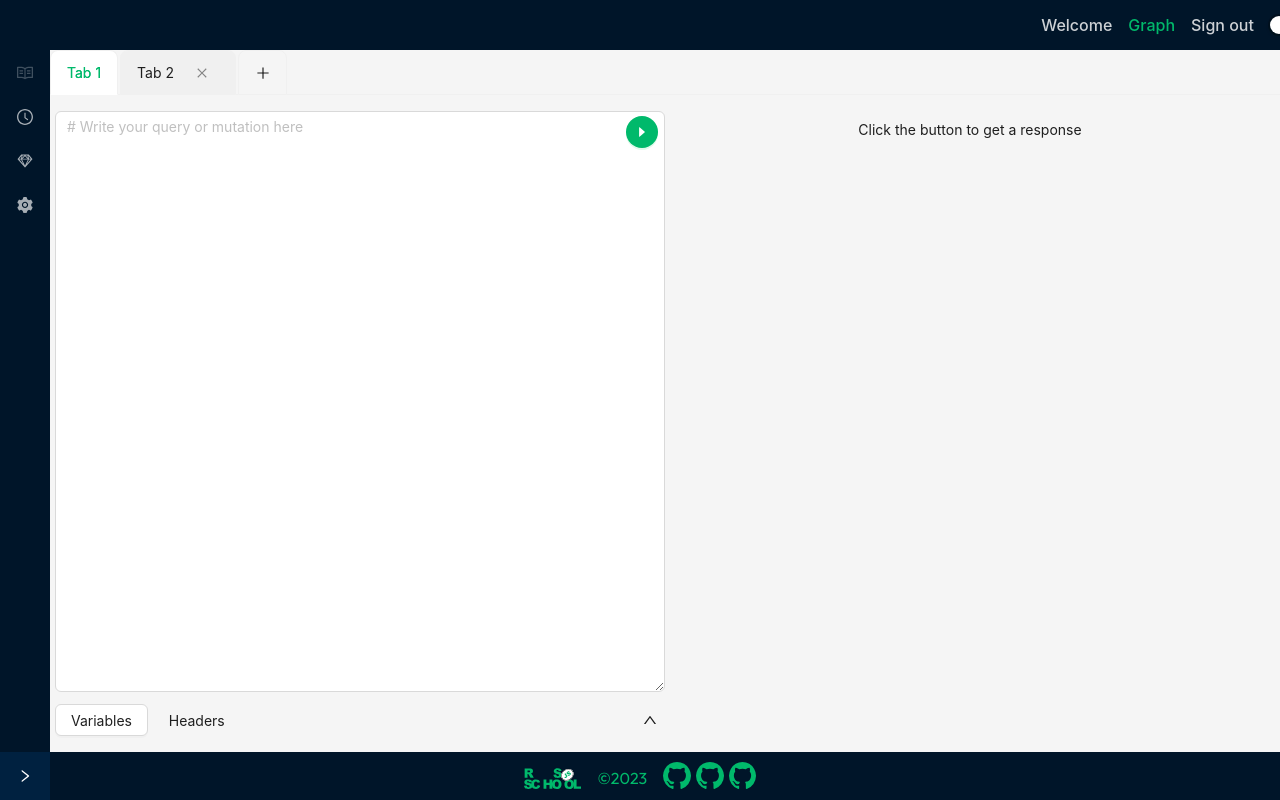
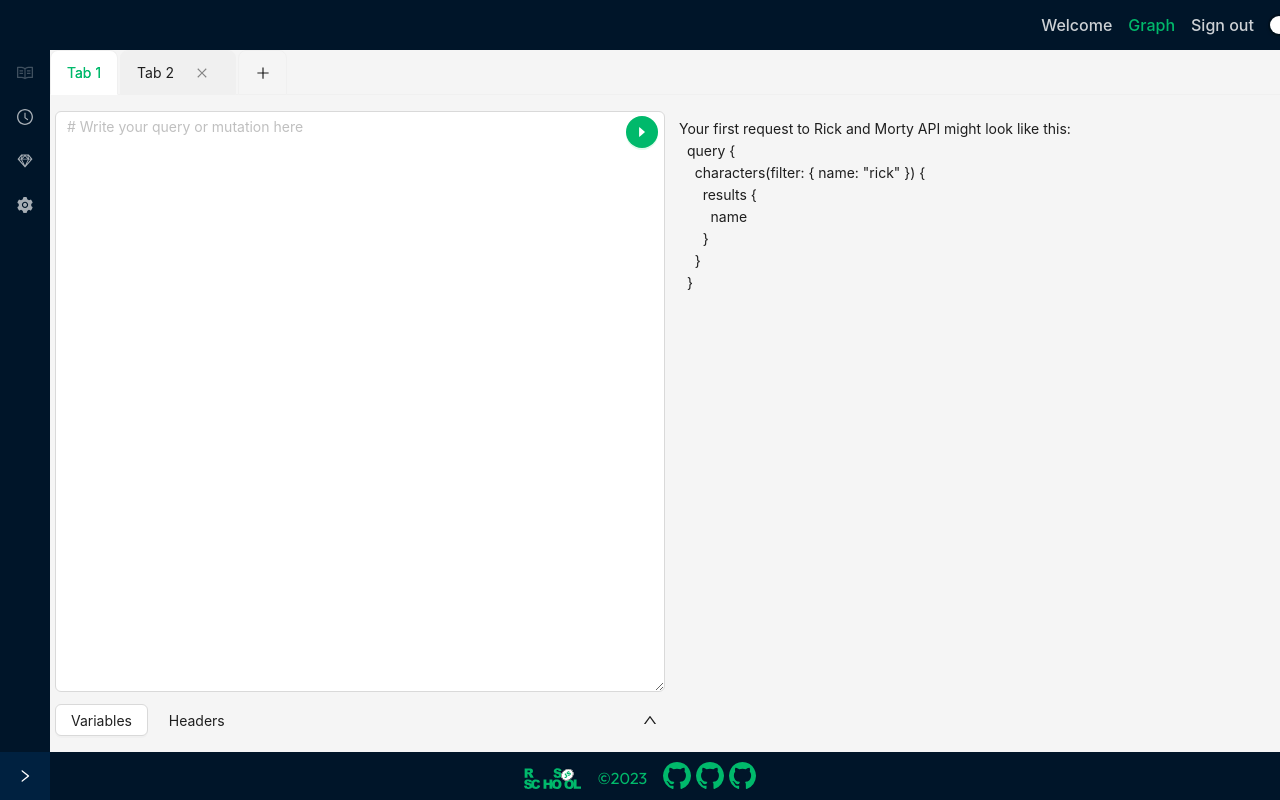
Before and after one commit to JanaAhurtsova/graphiql-app, a React (Vite) app in the folder GraphQL/: page /graph in a window 1280 px wide. Shown: the top 800 px of the page. Built offline with nearby package versions, Linux system fonts and the light colour scheme; no server answers; sample sign-in values are in the browser's storage.

Commit message:
fix: response placeholder

```diff
--- a/GraphQL/src/assets/json/localization.json
+++ b/GraphQL/src/assets/json/localization.json
@@ -15,8 +15,7 @@
     "placeholderQuery": "# Write your query or mutation here",
     "placeholderVariables": "# Enter variables",
     "placeholderHeaders": "# Enter headers",
-    "placeholderResponse": "Click the button to get a response",
-    "buttonOk": "Ok",
+    "placeholderResponse": "Your first request to Rick and Morty API might look like this:",
     "buttonCancel": "Cancel",
     "unknownError": "Unknown Error",
     "error": "Error",
@@ -62,7 +61,7 @@
     "placeholderQuery": "# Напишите здесь свой запрос или мутацию",
     "placeholderVariables": "# Введите переменные",
     "placeholderHeaders": "# Введите заголовки",
-    "placeholderResponse": "Нажмите на кнопку для выполнения запроса",
+    "placeholderResponse": "Ваш первый запрос на API Рик и Морти может выглядить так:",
     "buttonOk": "Ok",
     "buttonCancel": "Отмена",
     "unknownError": "Неизвестная ошибка",
--- a/GraphQL/src/components/editor/Editor.module.scss
+++ b/GraphQL/src/components/editor/Editor.module.scss
@@ -54,6 +54,7 @@
   tab-size: 4;
   white-space: pre-wrap;
   margin: 0;
+  padding: 3px 7px;
   font-family: -apple-system, BlinkMacSystemFont ,'Segoe UI', Roboto ,'Helvetica Neue', Arial , 'Noto Sans', sans-serif;
 }
 
--- a/GraphQL/src/components/editor/Editor.tsx
+++ b/GraphQL/src/components/editor/Editor.tsx
@@ -10,6 +10,15 @@
 import langJSON from 'assets/json/localization.json';
 import { useSetFontSize } from '@/hooks/reduxHooks';
 import styles from './Editor.module.scss';
+
+const request = `
+  query {
+    characters(filter: { name: "rick" }) {
+      results {
+        name
+      }
+    }
+  }`;
 
 export const Editor = () => {
   const { lang } = useGetLocalization();
@@ -99,7 +108,10 @@
           <pre className={styles.result}>{JSON.stringify(response, null, `\t`)}</pre>
         )}
         {!isFetching && !response && !error && (
-          <div className={styles.response}>{langJSON[lang].placeholderResponse}</div>
+          <pre className={styles.result}>
+            {langJSON[lang].placeholderResponse}
+            {request}
+          </pre>
         )}
       </Col>
       <Modal
--- a/GraphQL/src/components/sidebar/Sidebar.tsx
+++ b/GraphQL/src/components/sidebar/Sidebar.tsx
@@ -51,21 +51,6 @@
 
   const handleSliderChange = useChangeFontSize();
 
-  const setShowModal = (
-    setFunc: React.Dispatch<React.SetStateAction<boolean>>,
-    isShow: boolean
-  ) => {
-    setFunc(isShow);
-  };
-
-  const handleOkSettings = () => {
-    setModalSettings(false);
-  };
-
-  const handleCancelSettings = () => {
-    setModalSettings(false);
-  };
-
   const onClose = () => {
     setDocumentation(false);
     setHistory(false);
@@ -99,16 +84,16 @@
       onClick: () => {
         switch (key) {
           case Options.DOCUMENTATION:
-            setShowModal(setDocumentation, true);
+            setDocumentation(true);
             break;
           case Options.HISTORY:
-            setShowModal(setHistory, true);
+            setHistory(true);
             break;
           case Options.SHORT:
-            setShowModal(setModalKeys, true);
+            setModalKeys(true);
             break;
           case Options.SETTINGS:
-            setShowModal(setModalSettings, true);
+            setModalSettings(true);
             break;
         }
       },
@@ -157,8 +142,7 @@
       <Modal
         title={langJSON[lang].shortKeys}
         open={modalKeys}
-        onOk={() => setShowModal(setModalKeys, false)}
-        onCancel={() => setShowModal(setModalKeys, false)}
+        onCancel={() => setModalKeys(false)}
         footer={[]}
       >
         <table className={styles.table}>
@@ -206,8 +190,7 @@
       <Modal
         title={langJSON[lang].settings}
         open={modalSettings}
-        onOk={handleOkSettings}
-        onCancel={handleCancelSettings}
+        onCancel={() => setModalSettings(false)}
         footer={[]}
       >
         <p>{langJSON[lang].fontSize}</p>
--- a/GraphQL/src/index.scss
+++ b/GraphQL/src/index.scss
@@ -16,10 +16,15 @@
 }
 
 a {
+  font-size: 16px;
   font-weight: 500;
   color: rgba(255, 255, 255, 0.805);
   text-decoration: inherit;
   transition: 0.5s;
+
+  @media (max-width: 556px) {
+    font-size: 14px;
+  }
 }
 a:hover {
   color: #ffffff;
```
